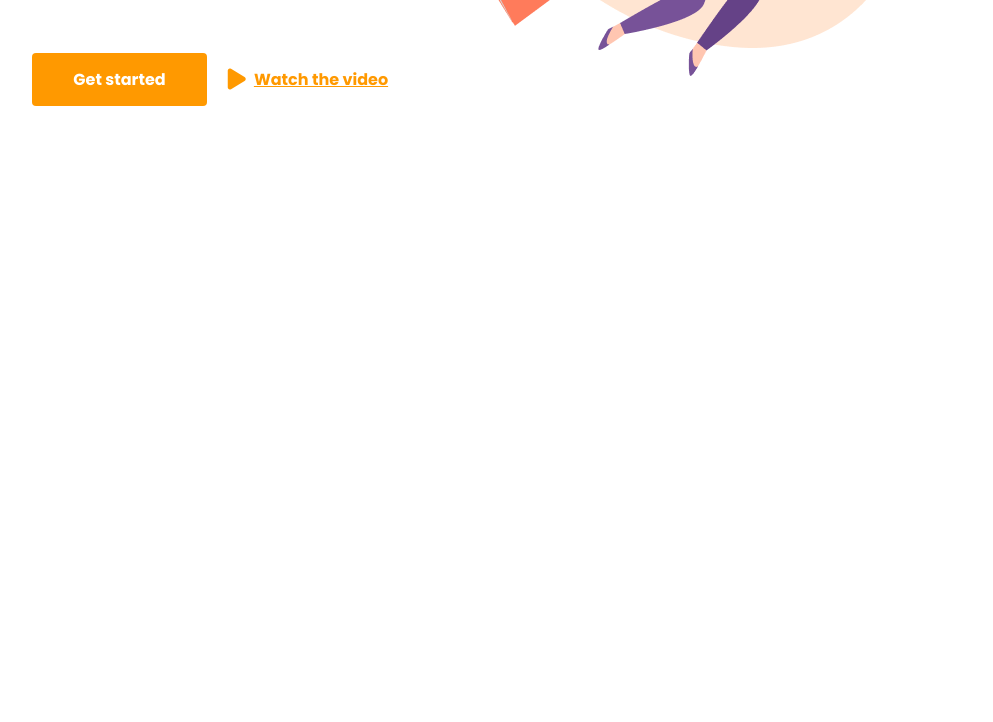
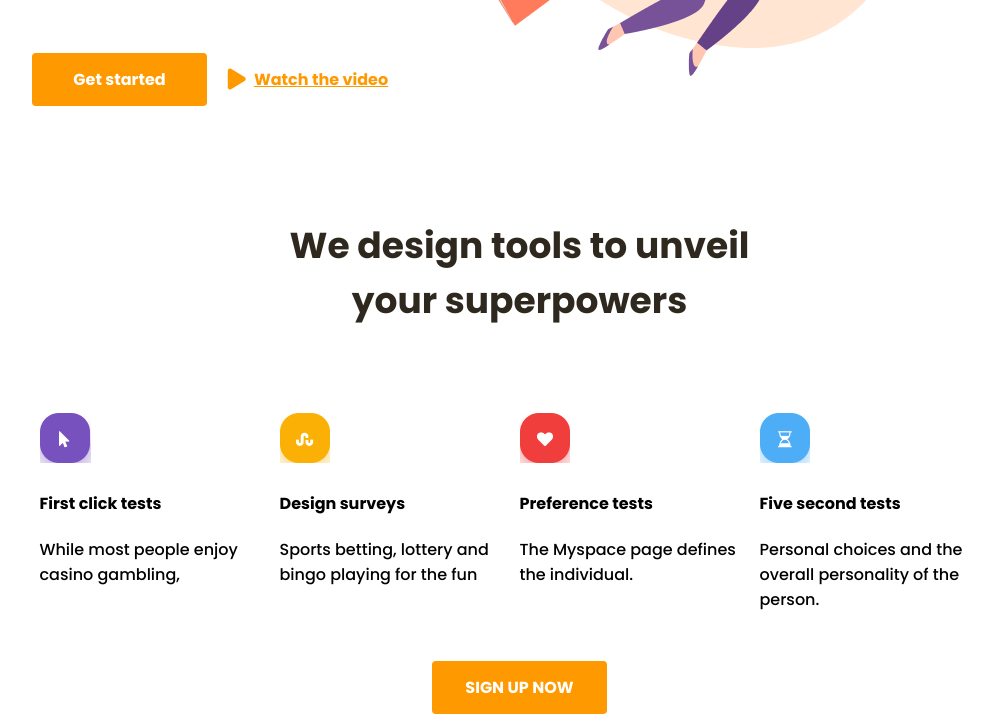
Before and after one commit to Hasoni7/Assignment_6, a plain HTML site: page index.html in a window 1280 px wide. Shown: the part 526-1248 px from the top of the page, without its empty margins (120-1113 px from the left). Before the commit the page ends 800 px from the top, so only its background shows below. Drawn offline with Linux system fonts and the light colour scheme.

Commit message:
Section 2 added
Added another section with some flexbox cards. Added styles for them in css

```diff
--- a/index.html
+++ b/index.html
@@ -53,5 +53,33 @@
         <img src="images/3 people jumping.png" alt="" />
       </div>
     </section>
+    <section class="section designtools">
+      <h3>We design tools to unveil your superpowers</h3>
+      <div class="cards">
+        <div class="card one">
+          <img src="images/icons/iconmouse.png" alt="mouse icon" />
+          <h4>First click tests</h4>
+          While most people enjoy casino gambling,
+        </div>
+        <div class="card two">
+          <img src="images/icons/icondesigne.png" alt="design icon" />
+          <h4>Design surveys</h4>
+          Sports betting, lottery and bingo playing for the fun
+        </div>
+        <div class="card three">
+          <img src="images/icons/iconheart.png" alt="heart icon" />
+          <h4>Preference tests</h4>
+          The Myspace page defines the individual.
+        </div>
+        <div class="card four">
+          <img src="images/icons/iconhourglass.png" alt="hourglass icon" />
+          <h4>Five second tests</h4>
+          Personal choices and the overall personality of the person.
+        </div>
+      </div>
+      <div class="btn">
+        <button>SIGN UP NOW</button>
+      </div>
+    </section>
   </body>
 </html>
--- a/styles/styles.css
+++ b/styles/styles.css
@@ -1,6 +1,8 @@
 body {
   padding-left: 144px;
   padding-right: 145px;
+  max-width: 1125px;
+  font-family: "Poppins", serif;
 }
 
 .header {
@@ -18,7 +20,6 @@ body {
 .nav {
   display: flex;
   gap: 50px;
-  font-family: "Poppins", serif;
   font-weight: 600;
   font-style: normal;
 }
@@ -31,9 +32,7 @@ body {
   display: flex;
   list-style: none;
   gap: 20px;
-  font-family: "Poppins", serif;
   font-weight: 400;
-  font-style: normal;
   font-size: 14px;
 }
 
@@ -60,7 +59,6 @@ body {
 section {
   display: flex;
   justify-content: space-between;
-  font-family: "Poppins", serif;
   font-weight: 500;
   font-style: normal;
   padding-top: 30px;
@@ -110,6 +108,7 @@ button {
 }
 button:hover {
   opacity: 60%;
+  transform: scale(1.2);
 }
 
 .btn-icon {
@@ -121,3 +120,32 @@ button:hover {
   padding-right: 9px;
   scale: 1.5;
 }
+
+.designtools {
+  display: flex;
+  flex-direction: column;
+  align-items: center;
+  margin-top: 111px;
+  height: 543px;
+  width: 100%;
+}
+
+h3 {
+  font-size: 36px;
+  width: 539px;
+  margin-top: 0px;
+  text-align: center;
+  overflow: hidden;
+  color: #2f281e;
+}
+
+.cards {
+  display: flex;
+  flex-wrap: wrap;
+  justify-content: space-between;
+  min-width: max-content;
+}
+.card {
+  max-width: 240px;
+  max-height: 204px;
+}
```
Also changed, not shown: images/icons/icondesigne.png (added), images/icons/iconheart.png (added), images/icons/iconhourglass.png (added), images/icons/iconmouse.png (added).
